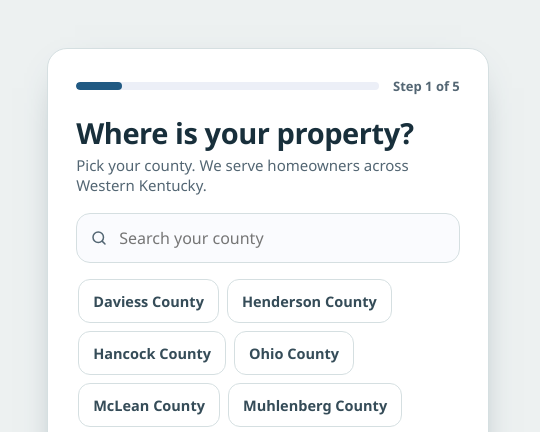
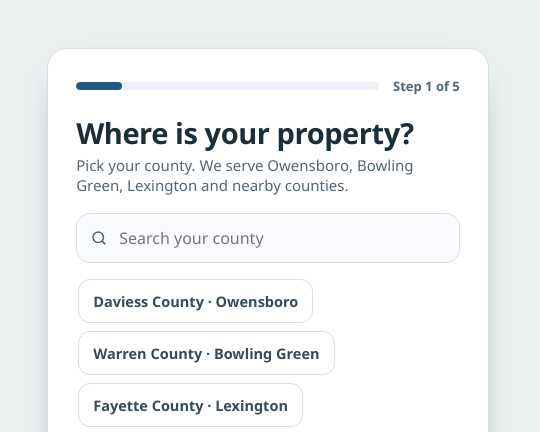
Before and after one commit to yato25648-ai/elevatus-estimate, a plain HTML site: page index.html in a window 1280 px wide. Shown: the top 432 px of the page, 740-1280 px from the left. Drawn offline with Linux system fonts and the light colour scheme.

Commit message:
Owensboro, Bowling Green y Lexington + condados de Lexington
Co-Authored-By: Claude Opus 5.5 <noreply@anthropic.com>

```diff
--- a/index.html
+++ b/index.html
@@ -263,7 +263,7 @@ svg{display:block}
           <!-- 1 county -->
           <div class="step on" data-step="1">
             <h2 class="q">Where is your property?</h2>
-            <p class="hint">Pick your county. We serve homeowners across Western Kentucky.</p>
+            <p class="hint">Pick your county. We serve Owensboro, Bowling Green, Lexington and nearby counties.</p>
             <div class="search">
               <svg viewBox="0 0 24 24" fill="none" stroke="currentColor" stroke-width="2" stroke-linecap="round"><circle cx="11" cy="11" r="7"/><path d="m20 20-3.5-3.5"/></svg>
               <input id="countySearch" type="text" placeholder="Search your county" autocomplete="off" aria-label="Search your county">
@@ -409,7 +409,7 @@ window.ELEVATUS = {
 </script>
 <script>
 (function(){
-  const COUNTIES = ["Daviess County, KY","Henderson County, KY","Hancock County, KY","Ohio County, KY","McLean County, KY","Muhlenberg County, KY","Butler County, KY","Grayson County, KY","Breckinridge County, KY","Hopkins County, KY","Webster County, KY","Union County, KY","Warren County, KY","Christian County, KY","Edmonson County, KY","Logan County, KY"];
+  const COUNTIES = ["Daviess County · Owensboro, KY","Warren County · Bowling Green, KY","Fayette County · Lexington, KY","Henderson County, KY","Hancock County, KY","Ohio County, KY","McLean County, KY","Muhlenberg County, KY","Butler County, KY","Grayson County, KY","Breckinridge County, KY","Hopkins County, KY","Webster County, KY","Union County, KY","Christian County, KY","Edmonson County, KY","Logan County, KY","Scott County, KY","Jessamine County, KY","Woodford County, KY","Madison County, KY","Clark County, KY","Bourbon County, KY"];
   const TOTAL = 5;
   const data = { county:"", home_type:"", timeline:"" };
   let step=1, autoTimer, sending=false, modelType='single';
```
